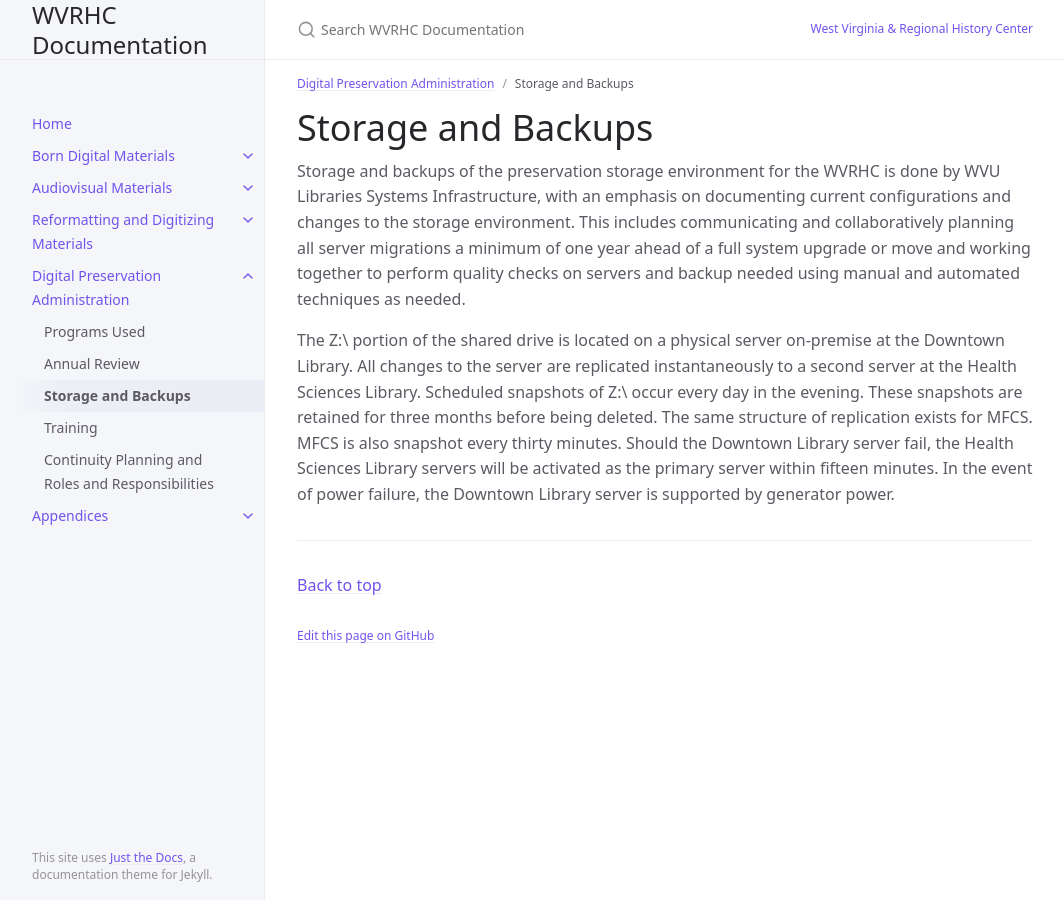
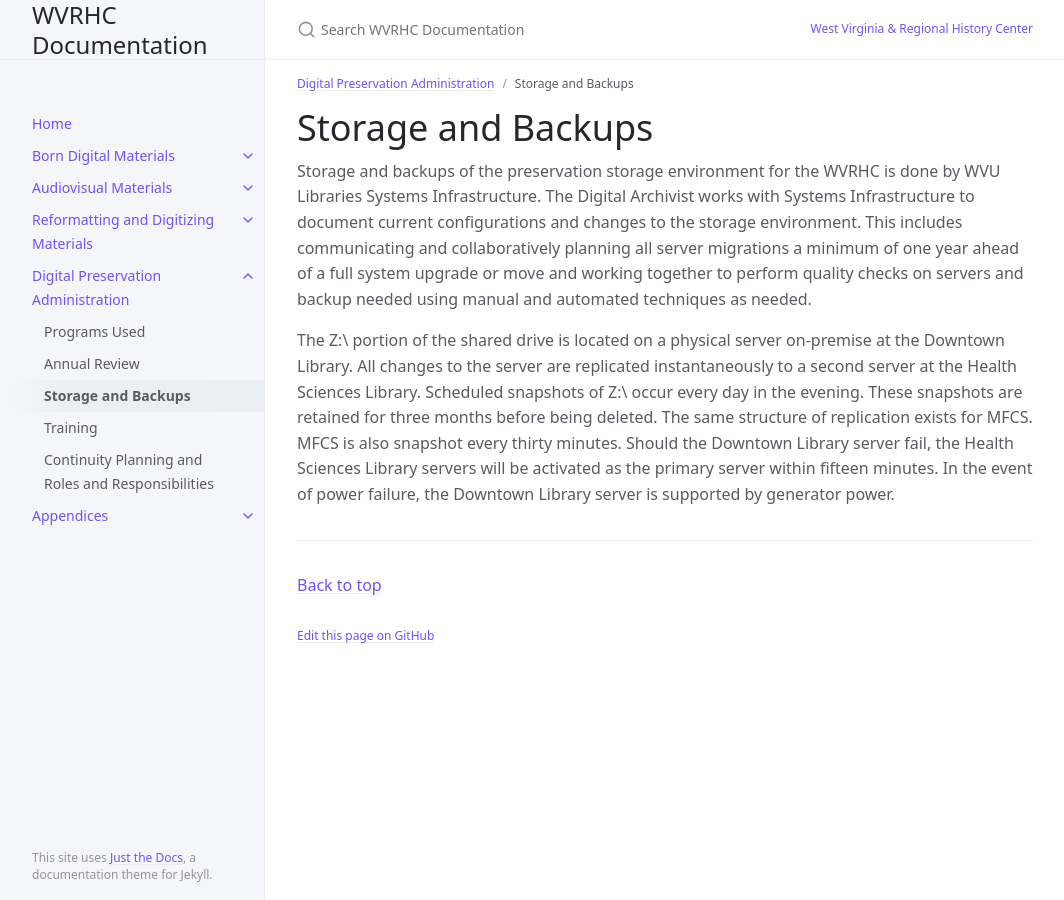
Before and after one commit to elizajames/digital-preservation-documentation, a Jekyll site: the page built from docs/Digital-Preservation-Administration/storage-and-backups.md, in a window 1280 px wide. Shown: the whole page, without its empty margins (107-1171 px from the left). Built offline with Jekyll 4.4.1, drawn with Linux system fonts in a browser that asks for light colours.

Commit message:
Update storage-and-backups.md

```diff
--- a/docs/Digital-Preservation-Administration/storage-and-backups.md
+++ b/docs/Digital-Preservation-Administration/storage-and-backups.md
@@ -7,6 +7,6 @@ nav_order: 3
 
 # Storage and Backups
 
-Storage and backups of the preservation storage environment for the WVRHC is done by WVU Libraries Systems Infrastructure, with an emphasis on documenting current configurations and changes to the storage environment. This includes communicating and collaboratively planning all server migrations a minimum of one year ahead of a full system upgrade or move and working together to perform quality checks on servers and backup needed using manual and automated techniques as needed.
+Storage and backups of the preservation storage environment for the WVRHC is done by WVU Libraries Systems Infrastructure. The Digital Archivist works with Systems Infrastructure to document current configurations and changes to the storage environment. This includes communicating and collaboratively planning all server migrations a minimum of one year ahead of a full system upgrade or move and working together to perform quality checks on servers and backup needed using manual and automated techniques as needed.
 
 The Z:\ portion of the shared drive is located on a physical server on-premise at the Downtown Library. All changes to the server are replicated instantaneously to a second server at the Health Sciences Library. Scheduled snapshots of Z:\ occur every day in the evening. These snapshots are retained for three months before being deleted. The same structure of replication exists for MFCS. MFCS is also snapshot every thirty minutes. Should the Downtown Library server fail, the Health Sciences Library servers will be activated as the primary server within fifteen minutes. In the event of power failure, the Downtown Library server is supported by generator power.
```
